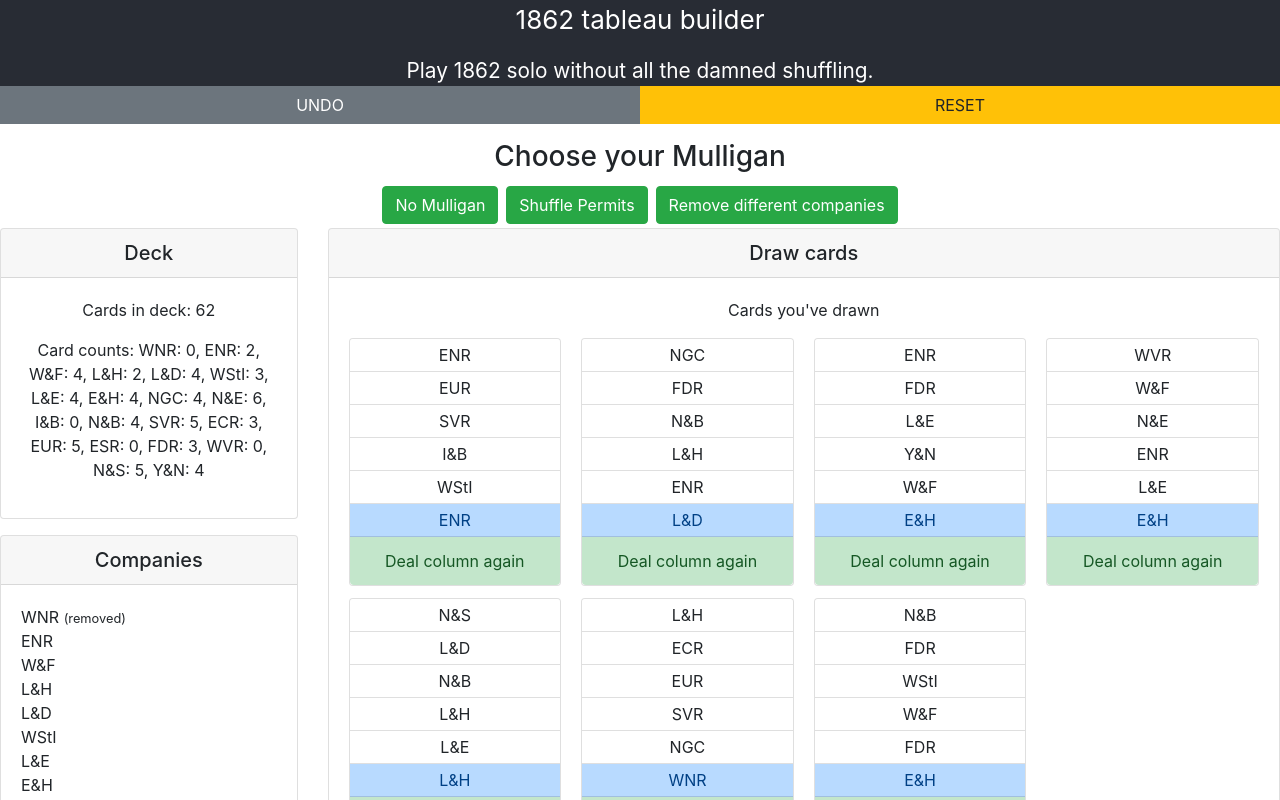
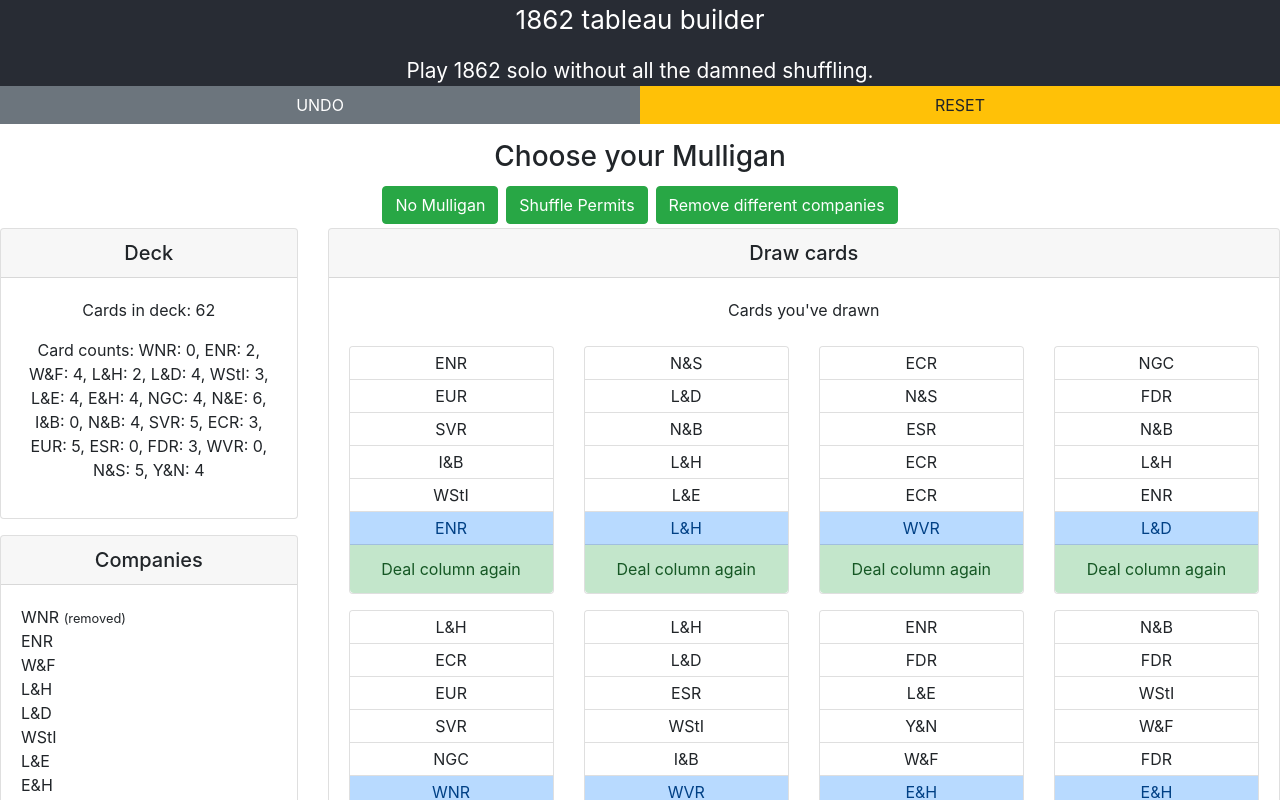
Before and after one commit to hcarver/1862-tableau, a React (Create React App) app: page / in a window 1280 px wide. Both pictures are taken after a click on the button "Easy (10 columns)". Shown: the top 800 px of the page. Built offline with nearby package versions, Linux system fonts and the light colour scheme.

Commit message:
Layout improvements

```diff
--- a/src/App.js
+++ b/src/App.js
@@ -123,8 +123,8 @@ const Phase2App = ({appState, pushNewState}) => {
     </div>
     <div className="col-3">
       <Hand appState={appState} pushNewState={pushNewState}/>
+      <Charters appState={appState} pushNewState={pushNewState}/>
       <BankPool appState={appState} pushNewState={pushNewState}/>
-      <Charters appState={appState} pushNewState={pushNewState}/>
     </div>
   </div>
 }
--- a/src/cpts/Tableau.jsx
+++ b/src/cpts/Tableau.jsx
@@ -77,6 +77,17 @@ const Tableau = ({appState, pushNewState, mayManipulate = true, columnActions=[]
     </div>
   })
 
+  const rows = []
+  for(let i = 0; 4*i < columns.length; i++) {
+    rows.push(
+      <div className="row">
+        <div className="col-3 py-2">{columns[4*i]}</div>
+        <div className="col-3 py-2">{columns[4*i+1]}</div>
+        <div className="col-3 py-2">{columns[4*i+2]}</div>
+        <div className="col-3 py-2">{columns[4*i+3]}</div>
+      </div>
+    )
+  }
 
   return <Card title="Draw cards">
     <div className="card-text">
@@ -87,9 +98,7 @@ const Tableau = ({appState, pushNewState, mayManipulate = true, columnActions=[]
       <p>
         Cards you've drawn
       </p>
-      <div className="card-columns" style={{columnCount: 4}}>
-        {columns}
-      </div>
+      {rows}
     </div>
   </Card>
 }
```
